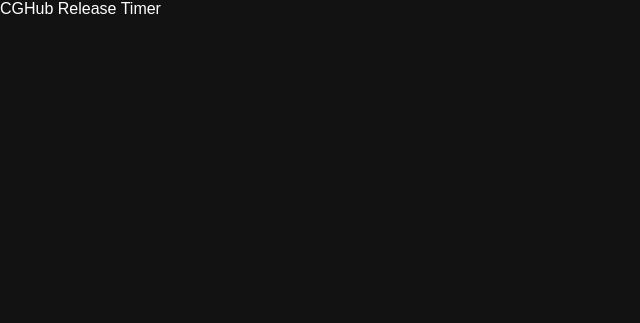
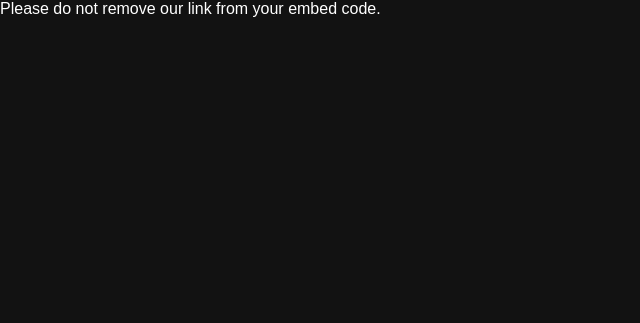
Before and after one commit to botdevXD/botdevXD.github.io, a plain HTML site: page index.html in a window 1280 px wide. Shown: the whole page, without its empty margins (0-640 px from the left). Drawn offline with Linux system fonts and the light colour scheme.

Commit message:
Update index.html

```diff
--- a/index.html
+++ b/index.html
@@ -71,6 +71,6 @@
       </main>
     </div>
     -->
-  <script>(function(d, s, id) { var js, pjs = d.getElementsByTagName(s)[0]; if (d.getElementById(id)) return; js = d.createElement(s); js.id = id; js.src = "//www.tickcounter.com/static/js/loader.js"; pjs.parentNode.insertBefore(js, pjs); }(document, "script", "tickcounter-sdk"));</script><a data-type="countdown" data-id="5706207" class="tickcounter" style="display:block; left:0; width:100%; height:0; position:relative; padding-bottom:25%; margin:0 auto;" title="CGHub Release Timer">CGHub Release Timer</a>
+  <script>(function(d, s, id) { var js, pjs = d.getElementsByTagName(s)[0]; if (d.getElementById(id)) return; js = d.createElement(s); js.id = id; js.src = "Assets/js/timerloader.js"; pjs.parentNode.insertBefore(js, pjs); }(document, "script", "tickcounter-sdk"));</script><a data-type="countdown" data-id="5706207" class="tickcounter" style="display:block; left:0; width:100%; height:0; position:relative; padding-bottom:25%; margin:0 auto;" title="CGHub Release Timer">CGHub Release Timer</a>
   </body>
 </html>
```
